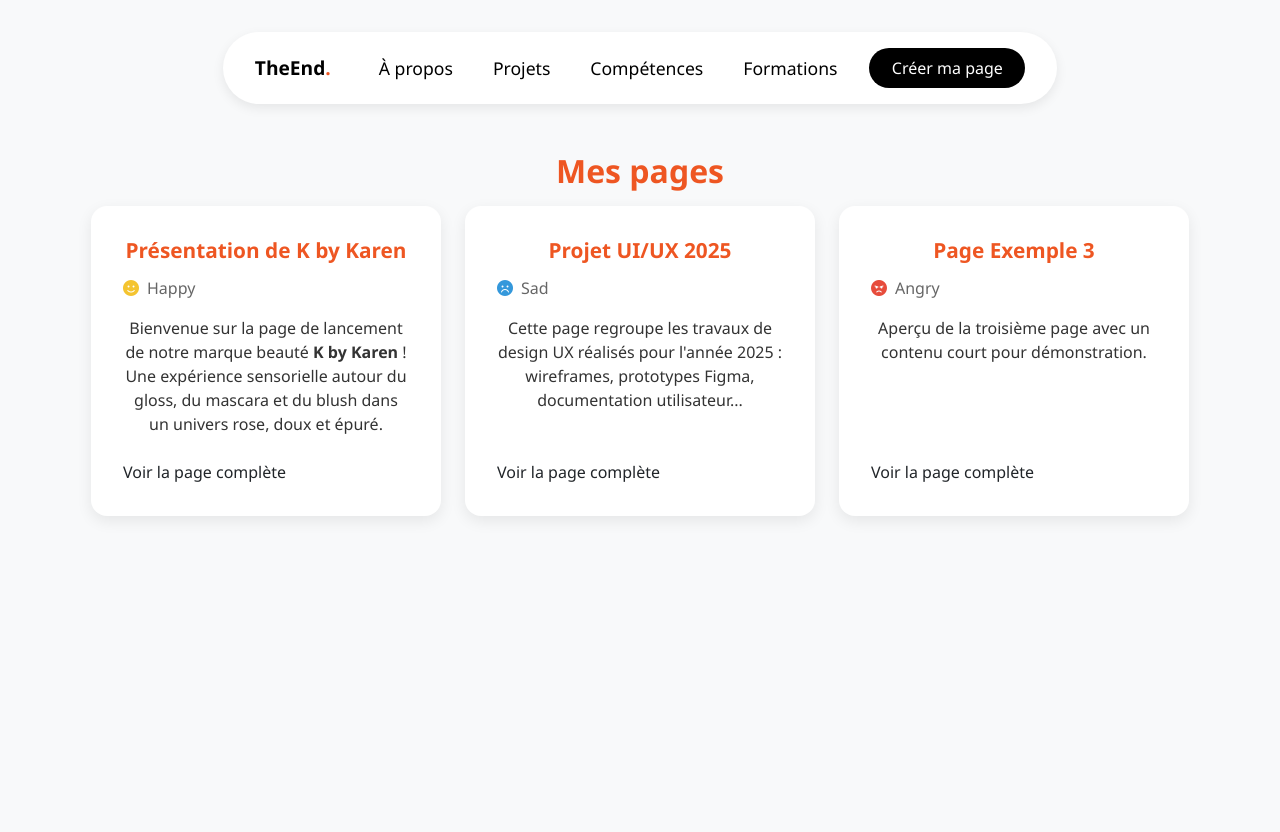
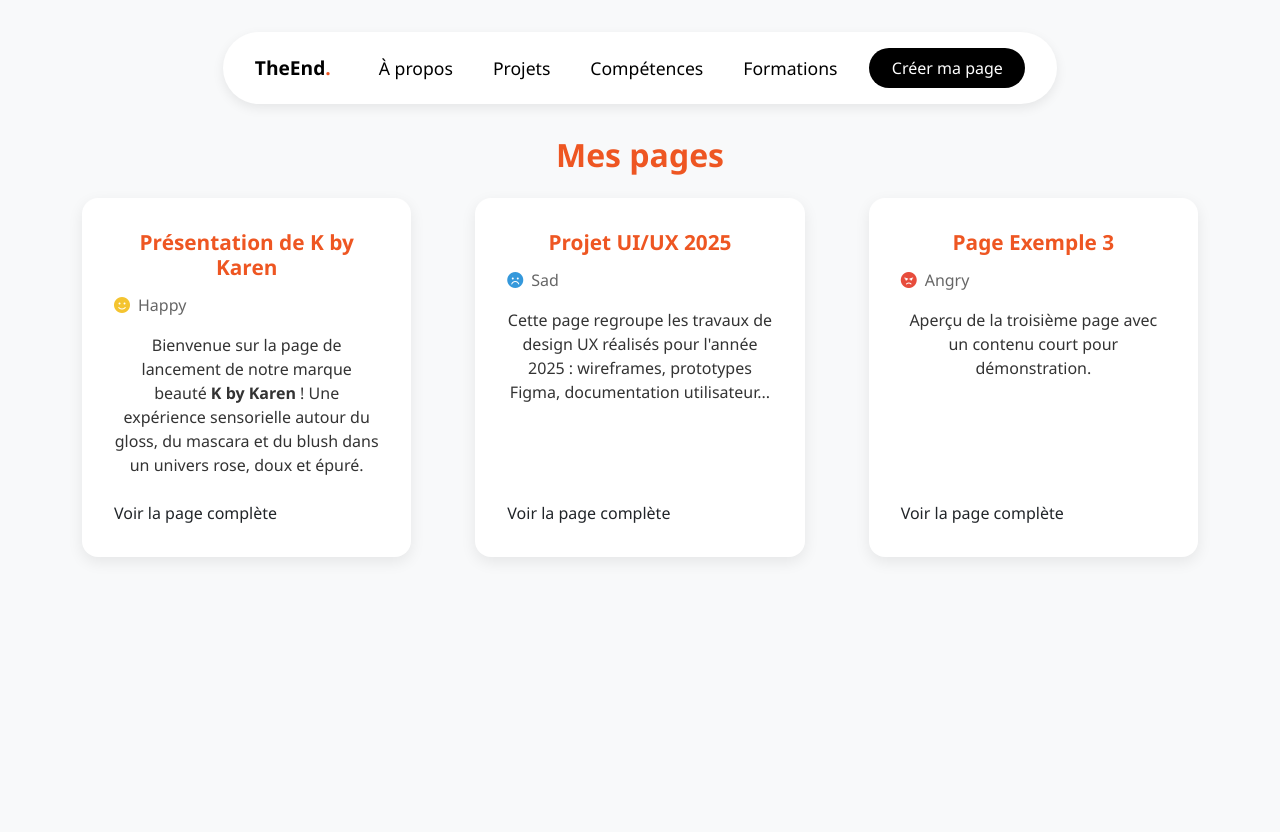
Before and after one commit to Alouda-Webcup/UI-UX, a PHP site: page /pages/project.php in a window 1280 px wide. After the commit the page ends 559 px from the top, so only its background shows below. Run offline with PHP 8.4, Linux system fonts and the light colour scheme.

Commit message:
feat: static

```diff
--- a/pages/project.php
+++ b/pages/project.php
@@ -12,9 +12,9 @@
 
   <style>
     html, body {
-      height: 100%;
       margin: 0;
       padding: 0;
+      /* height: 100%; supprimé pour éviter le scroll */
     }
 
     body {
@@ -25,7 +25,7 @@
     .container {
       width: 100%;
       max-width: 1200px;
-      margin: 2rem auto; /* centrage horizontal + marge verticale */
+      margin: 1rem auto; /* réduit la marge verticale */
       padding: 0 1rem;
       text-align: center;
     }
@@ -33,7 +33,7 @@
     .pages-container {
       display: flex;
       flex-wrap: wrap;
-      gap: 1.5rem;
+      gap: 4rem;
       justify-content: center;
       margin-top: 1rem;
     }
@@ -100,7 +100,8 @@
 
     h2.text-orange {
       color: #EE5622;
-      margin-bottom: 1rem;
+      margin-top: 0;       /* suppression de la marge haute */
+      margin-bottom: 1.5rem; /* marge raisonnable sous le titre */
     }
 
     @media (max-width: 767px) {
@@ -116,7 +117,7 @@
 <?php include('../includes/navbar.php') ?>
 
 <div class="container">
-  <h2 class="text-orange mt-5 fw-bold">Mes pages</h2>
+  <h2 class="text-orange fw-bold">Mes pages</h2>
 
   <div class="pages-container">
     <div class="page-card">
```
